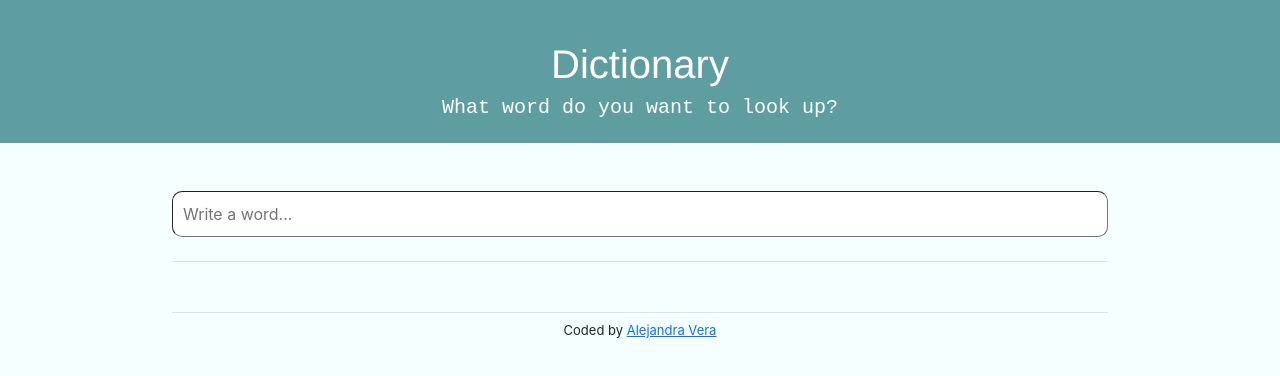
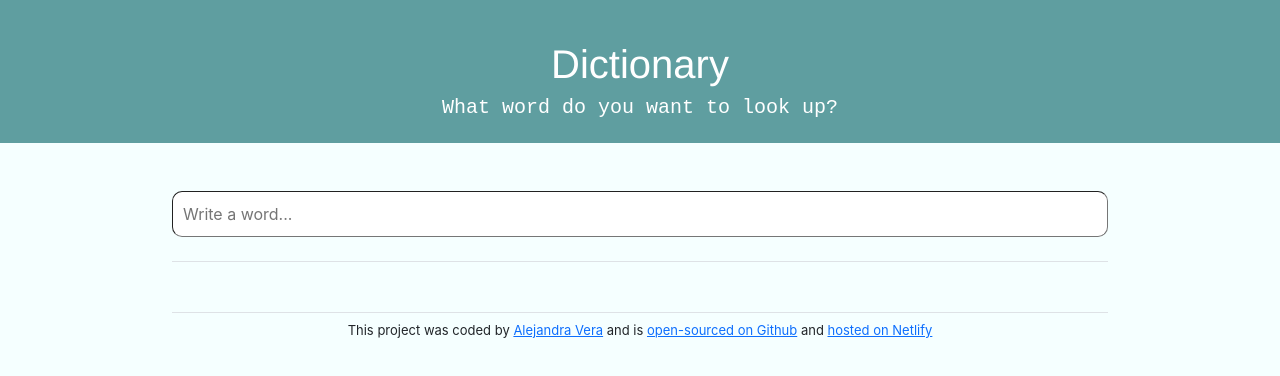
Before and after one commit to AlejandraVe/react-dictionary, a React (Create React App) app: page / in a window 1280 px wide. Shown: the top 376 px of the page. Built offline with nearby package versions, Linux system fonts and the light colour scheme; no server answers.

Commit message:
Added github and netlify links, and fixed the margin

```diff
--- a/src/App.js
+++ b/src/App.js
@@ -14,13 +14,21 @@ function App() {
         <Dictionary />
         <footer className="text-center border-top">
           <p className="mt-2">
-            Coded by{" "}
+            This project was coded by{" "}
             <a
               href="https://github.com/AlejandraVe"
               target="_blank"
               rel="noreferrer"
             >
               Alejandra Vera
+            </a>{" "}
+            and is{" "}
+            <a href="https://github.com/AlejandraVe/react-dictionary">
+              open-sourced on Github
+            </a>{" "}
+            and{" "}
+            <a href="https://react-dictionary-alevera.netlify.app/">
+              hosted on Netlify
             </a>
           </p>
         </footer>
--- a/src/Images.js
+++ b/src/Images.js
@@ -7,7 +7,7 @@ export default function Images(props) {
     return (
       <div className="Meaning pt-3">
         <p className="PartOfSpeech abril-fatface-regular">images</p>
-        <div className="row">
+        <div className="row m-1">
           {props.images.map(function (image, index) {
             if (index < 9) {
               return (
```
